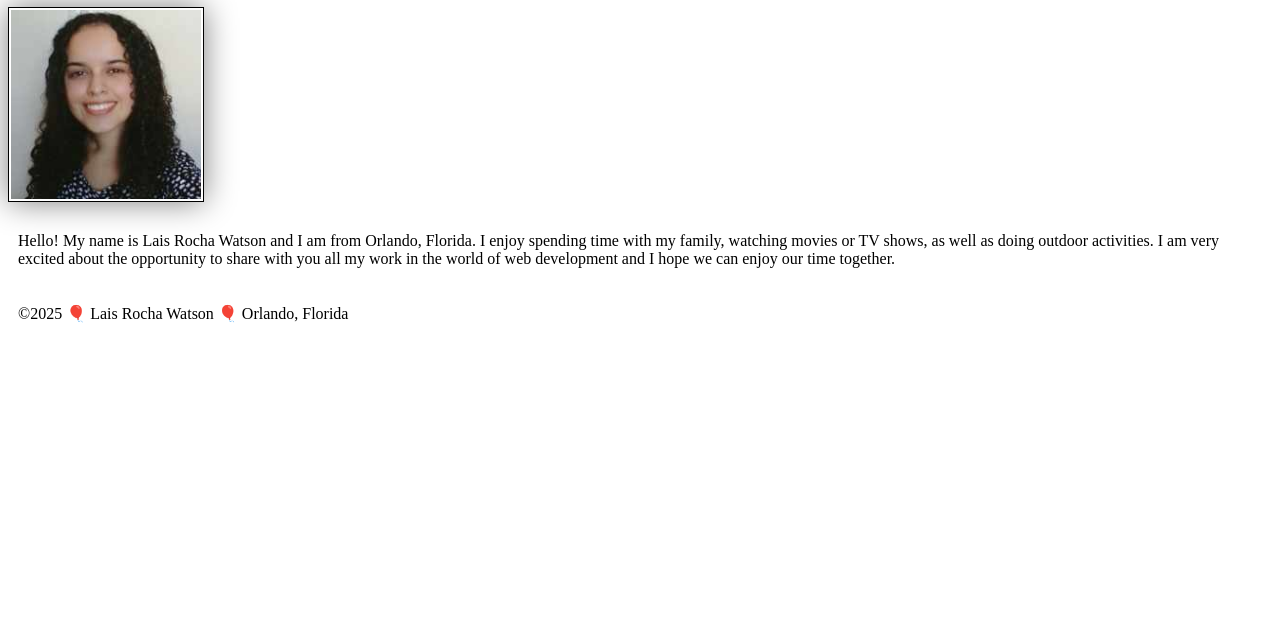
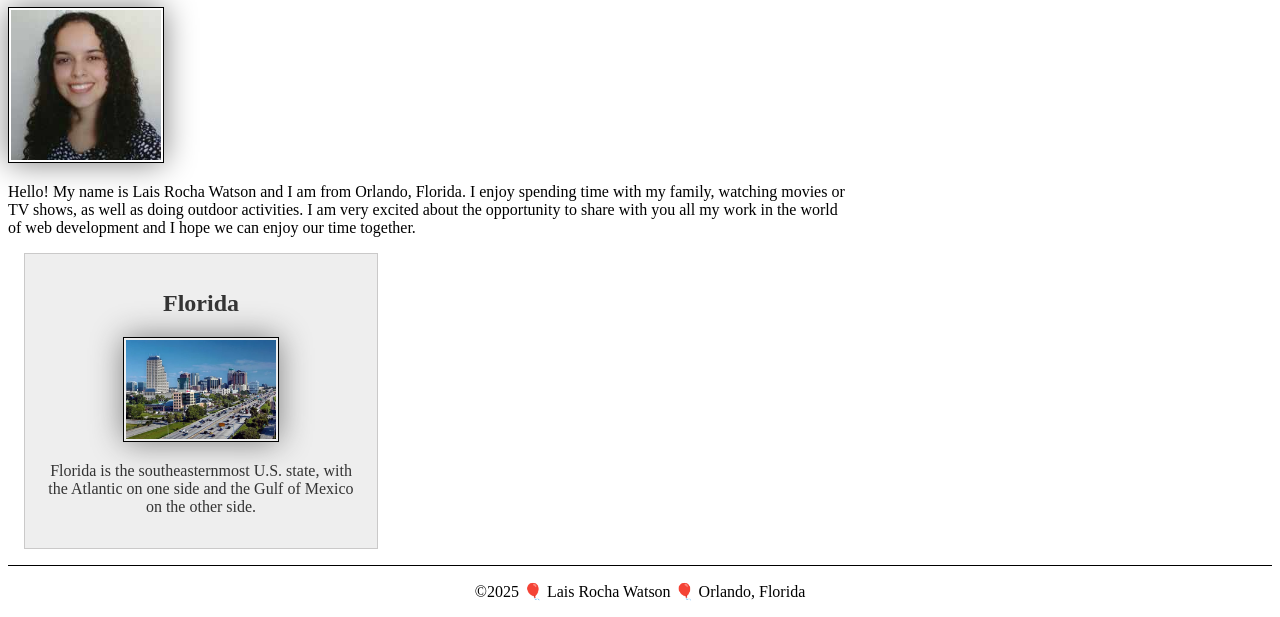
Before and after one commit to LaisRochaS/wdd130, a plain HTML site: page index.html in a window 1280 px wide. Shown: the part 217-834 px from the top of the page. Before the commit the page ends 800 px from the top, so only its background shows below. Drawn offline with Linux system fonts and the light colour scheme.

Commit message:
git push

```diff
--- a/index.html
+++ b/index.html
@@ -5,6 +5,8 @@
     <link rel="stylesheet" href="styles/styles.css">
     <meta charset="utf-8">
     <meta name="viewport" content="width=device-width,initial-scale=1.0">
+    <meta name="description" content="My name is Lais Rocha Watson and I'm currently studying Web Development, here I share my projects. ">
+    <meta name="author" content="Lais Rocha Watson">
     <title>Lais Rocha Watson | WDD 130</title>
   </head>
   <body>
@@ -21,7 +23,13 @@
          time with my family, watching movies or TV shows, as well as doing outdoor activities.
          I am very excited about the opportunity to share with you all my work in the world
          of web development and I hope we can enjoy our time together.  </p>
-    </main>
+         <aside>
+          <h2>Florida</h2>
+          <img src="images/orlando-florida.jpg" alt="Florida landscape">
+          <p>Florida is the southeasternmost  U.S. state, with the Atlantic on one side and the Gulf of Mexico on the other side.</p>
+         </aside>
+
+     </main>
     <footer>
       <p>©2025 🎈 Lais Rocha Watson 🎈 Orlando, Florida </p>
     </footer>
--- a/styles/styles.css
+++ b/styles/styles.css
@@ -11,6 +11,27 @@ nav a {
 h1 {
     color: darkblue;
 }
+main {
+    max-width: 840px;
+}
+aside {
+    width: 20rem;
+    margin: 1rem;
+    border: 1px solid rgba(55, 51, 51, 0.2);
+    padding: 1rem;
+    background-color: #eee;
+    color: #333;
+    text-align: center;
+}
+aside img{
+    width: 200px;
+    height: auto;
+}
+main img{
+    width: 150px;
+    height: auto;
+
+}
 img {
     width: 15%;
     height: auto;
@@ -19,5 +40,10 @@ img {
     box-shadow: 0 0 30px gray;
 }
 p {
-    padding: 10px;
+    padding: 0;
 }
+footer{
+    margin-top: 15px;
+    border-top: 1px solid #000;
+    text-align: center;
+}
```
Also changed, not shown: images/orlando-florida.jpg (added).
